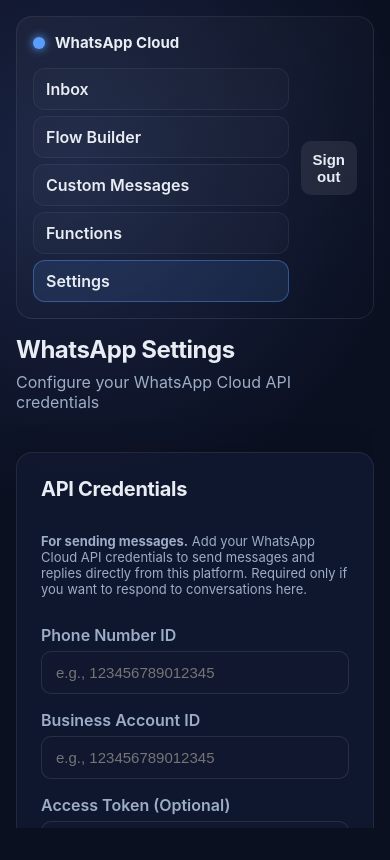
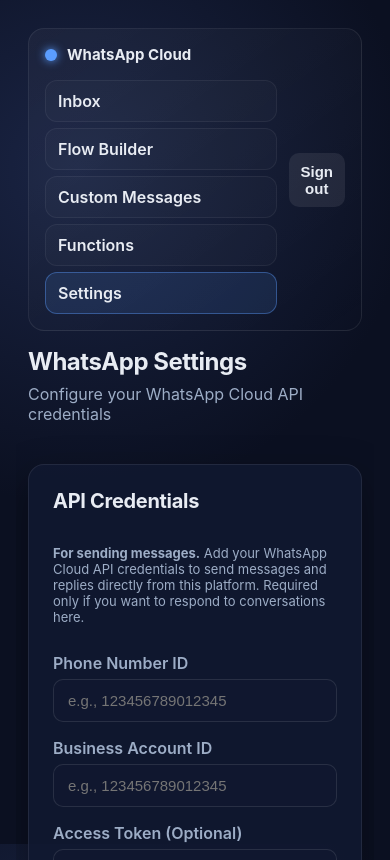
Before and after one commit to ThangaBalajiS/whatsapp-cloud-app, a Next.js app: page /dashboard/settings in a window 390 px wide. Built offline with nearby package versions, Linux system fonts and the light colour scheme; no server answers.

Commit message:
refactor: Adjust global body, auth page, and dashboard container styles for full height and specific centering.

```diff
--- a/app/globals.css
+++ b/app/globals.css
@@ -25,9 +25,9 @@
     #0b1021;
   color: var(--text);
   display: flex;
-  align-items: center;
-  justify-content: center;
-  padding: 24px;
+  align-items: stretch;
+  justify-content: stretch;
+  padding: 0;
 }
 
 a {
@@ -35,9 +35,17 @@
   text-decoration: none;
 }
 
-/* Auth container (login/signup) */
+/* Auth pages (login/signup) should still center */
+body.auth-page {
+  align-items: center;
+  justify-content: center;
+  padding: 24px;
+}
+
+/* Auth container (login/signup) - centers itself when not in dashboard */
 .container {
   width: min(440px, 100%);
+  margin: auto;
   background: linear-gradient(145deg, rgba(255, 255, 255, 0.04), transparent);
   border: 1px solid rgba(255, 255, 255, 0.06);
   border-radius: 16px;
@@ -199,12 +207,12 @@
 /* Dashboard styles */
 .dashboard-container {
   width: 100%;
-  max-width: 1200px;
-  height: calc(100vh - 48px);
-  max-height: calc(100vh - 48px);
+  height: 100vh;
+  max-height: 100vh;
   display: flex;
   flex-direction: column;
   overflow: hidden;
+  padding: 16px;
 }
 
 .dashboard-body {
@@ -2325,8 +2333,9 @@
   }
 
   .dashboard-container {
-    height: calc(100vh - 32px);
-    max-height: calc(100vh - 32px);
+    height: 100vh;
+    max-height: 100vh;
+    padding: 12px;
   }
 
   .dashboard-header {
```
